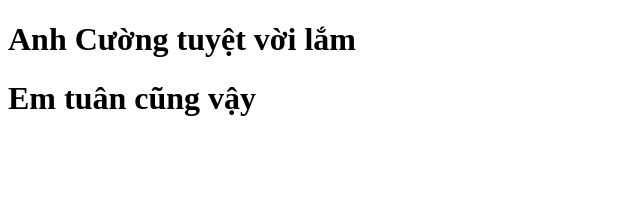
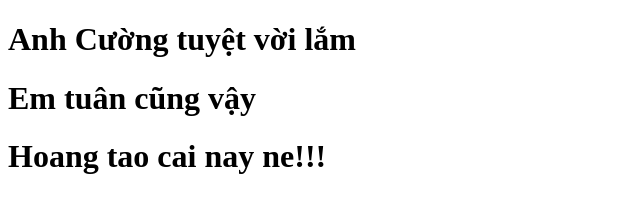
Before and after one commit to khanhlinh1808/GIT_project, a plain HTML site: page index.html in a window 1280 px wide. Shown: the whole page, without its empty margins (0-640 px from the left). Drawn offline with Linux system fonts and the light colour scheme.

Commit message:
hoang update index.html

```diff
--- a/index.html
+++ b/index.html
@@ -11,6 +11,7 @@
 <body>
     <h1>Anh Cường tuyệt vời lắm</h1>
     <h1>Em tuân cũng vậy</h1>
+    <h1>Hoang tao cai nay ne!!!</h1>
 </body>
 
 </html>
```
